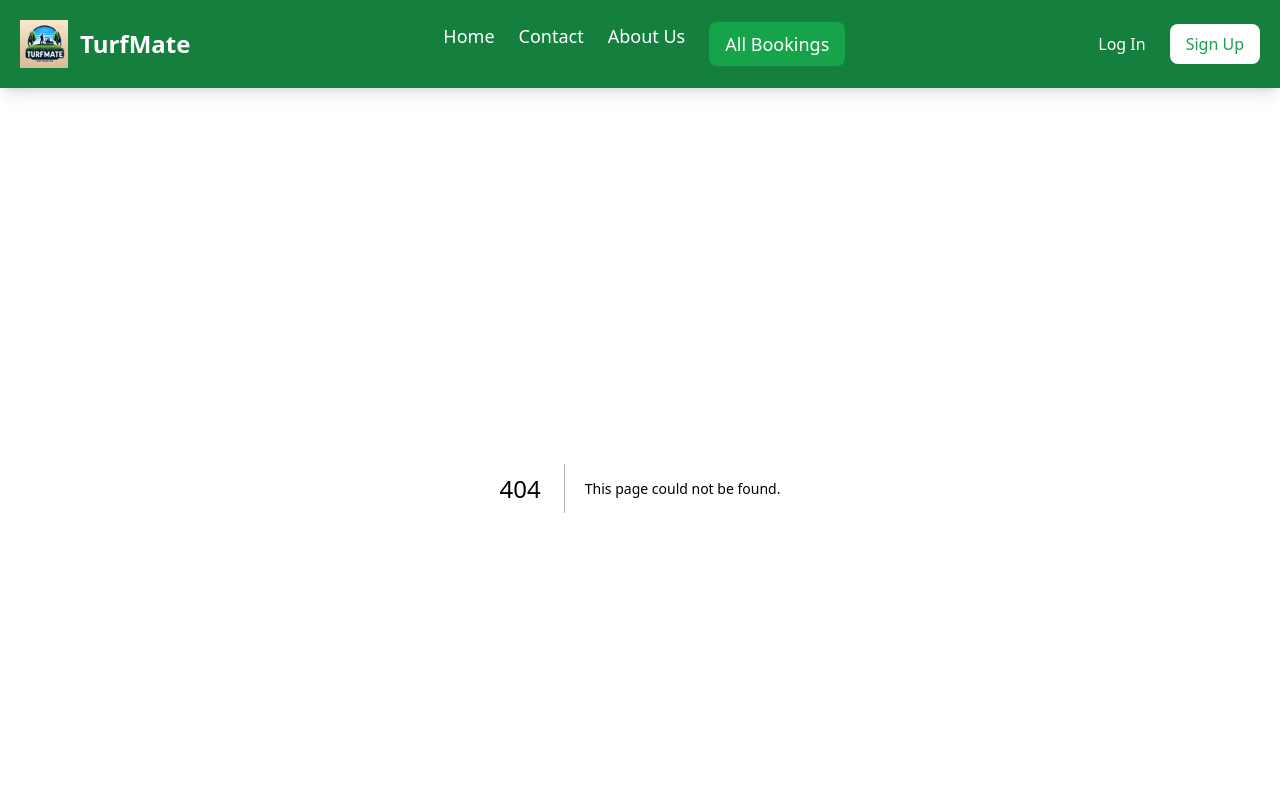
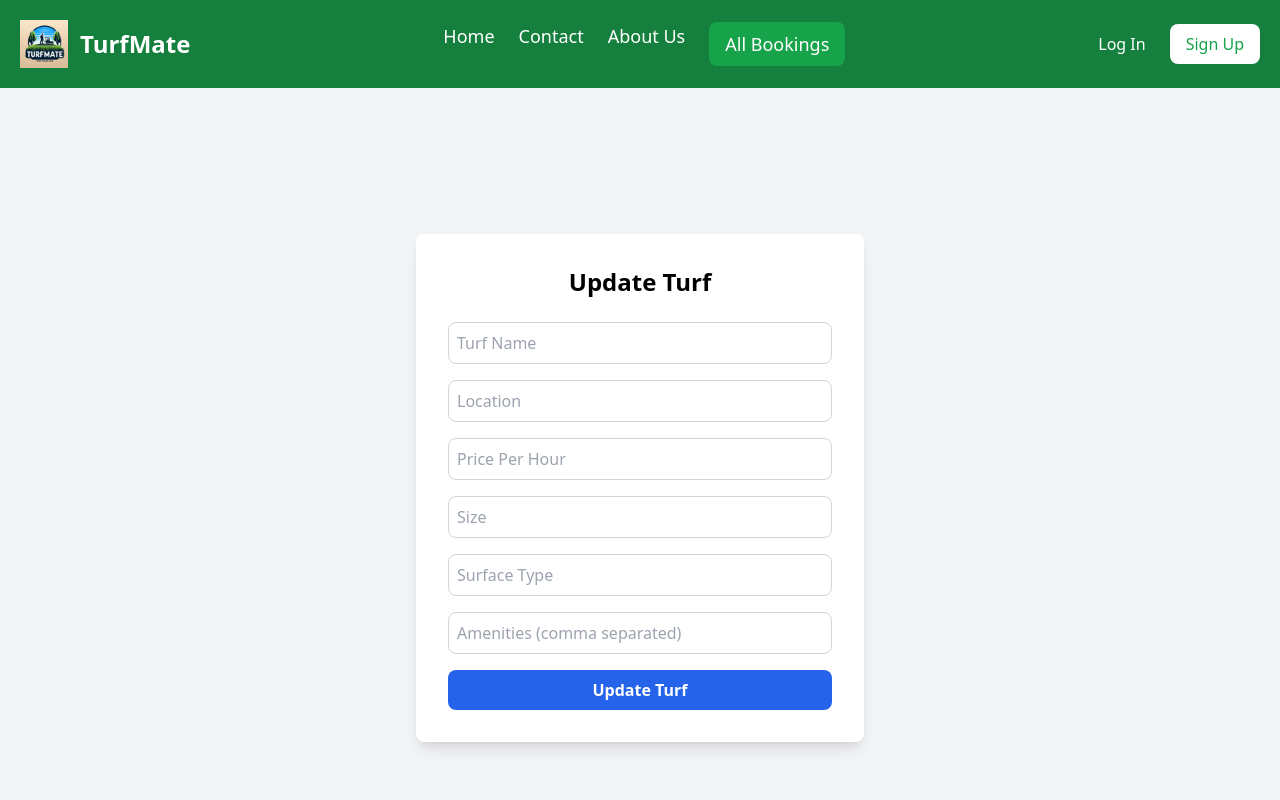
Before and after one commit to Mayanksahu13032004/turf, a Next.js app: page /update in a window 1280 px wide. Before the commit this address had no page. Shown: the top 800 px of the page. Built offline with nearby package versions, Linux system fonts and the light colour scheme.

Commit message:
update turf

```diff
--- a/src/app/_components/header.tsx
+++ b/src/app/_components/header.tsx
@@ -19,7 +19,14 @@ const Header = () => {
   const getUserID = (): string | null => {
     if (typeof window !== "undefined") {
       const userData = localStorage.getItem("user");
-      return userData ? JSON.parse(userData).user._id || JSON.parse(userData).user.id : null;
+      try {
+        const parsed = userData ? JSON.parse(userData) : null;
+        return parsed?.user?._id || parsed?.user?.id || null;
+      } catch (error) {
+        console.error("Error parsing userData:", error);
+        return null;
+      }
+
     }
     return null;
   };
--- a/src/app/admin/page.tsx
+++ b/src/app/admin/page.tsx
@@ -112,6 +112,28 @@
       }, 2000);
     };
 
+    const handleDeleteTurf = async (turfId: string) => {
+      if (!adm || !turfId) return;
+
+      const confirm = window.confirm("Are you sure you want to delete this turf?");
+      if (!confirm) return;
+
+      try {
+        const response = await axios.delete(`http://localhost:3000/api/adminturf/${adm}/${turfId}`);
+        toast.success("Turf deleted successfully!");
+        fetchTurf(); // Refresh turf list
+      } catch (error: any) {
+        console.error("Error deleting turf:", error);
+        toast.error(error.response?.data?.message || "Failed to delete turf.");
+      }
+    };
+    const handleUpdateClick = (turfData: ITurf) => {
+      localStorage.setItem("turfToUpdate", JSON.stringify(turfData)); // Save turf data
+      router.push(`/update?turfId=${turfData._id}`); // Navigate to update page
+    };
+
+
+
     return (
       <div className="flex h-screen bg-gray-50">
         <ToastContainer position="top-right" autoClose={2000} />
@@ -169,9 +191,29 @@
         <p><span className="font-medium text-gray-700">Surface:</span> {t.surfaceType}</p>
         <p><span className="font-medium text-gray-700">Amenities:</span> {t.amenities?.length ? t.amenities.join(", ") : "No amenities available"}</p>
       </div>
+
+      {/* Buttons */}
+      <div className="mt-4 flex gap-3">
+      <button
+  onClick={() => handleUpdateClick(t)}
+  className="bg-yellow-500 hover:bg-yellow-600 text-white px-4 py-2 rounded-lg text-sm"
+>
+  Update
+</button>
+
+
+
+        <button
+          onClick={() => handleDeleteTurf(t._id)}
+          className="bg-red-500 hover:bg-red-600 text-white px-4 py-2 rounded-lg text-sm"
+        >
+          Delete
+        </button>
+      </div>
     </div>
   </div>
 ))}
+
         </div>
       ) : (
         <p className="text-gray-500 text-lg">No turfs found.</p>
@@ -191,19 +233,21 @@
     {order.map((o) => (
       <div key={String(o._id)} className="bg-white shadow-lg rounded-xl p-6 hover:shadow-xl transition-shadow duration-300">
         <h3 className="text-xl font-semibold text-blue-600">{o.startTime}</h3>
-              <p className="text-gray-700 font-medium mt-2">Booked by: <span className="text-black font-bold">{o._id}</span></p>
-              <p className="text-gray-700 font-medium mt-2">Turf Booked: <span className="text-black font-bold">{o.turf_id.name}</span></p>
+        <p className="text-gray-700 font-medium mt-2">Booked by: <span className="text-black font-bold">{String(o._id)}</span></p>
+        <p className="text-gray-700 font-medium mt-2">Turf Booked: <span className="text-black font-bold">{((o.turf_id as unknown) as { name: string }).name}</span>
+        </p>
 
         <p className="text-lg font-bold text-green-600 mt-2">Total Price: ₹{o.price}</p>
-              <p className="text-sm text-gray-500 mt-2">📅 Date: <span className="font-medium">{o.date}</span></p>
-              <p className="text-sm text-gray-500 mt-1">⏰ Time Slot: <span className="font-medium"> {o.startTime}-{o.endTime}</span></p>
-              <p className="text-sm text-gray-500 mt-1">Status <span className="font-medium"> {o.paymentStatus}</span></p>
+        <p className="text-sm text-gray-500 mt-2">📅 Date: <span className="font-medium">{new Date(o.date).toLocaleDateString()}</span></p>
+        <p className="text-sm text-gray-500 mt-1">⏰ Time Slot: <span className="font-medium"> {o.startTime} - {o.endTime}</span></p>
+        <p className="text-sm text-gray-500 mt-1">Status: <span className="font-medium">{o.paymentStatus}</span></p>
       </div>
     ))}
   </div>
 ) : (
   <p className="text-center text-gray-500 text-lg font-semibold mt-10">No bookings found.</p>
 )}
+
     </div>
   )}
 
--- a/src/app/page.tsx
+++ b/src/app/page.tsx
@@ -43,16 +43,29 @@ export default function Home() {
   const [searchLocation, setSearchLocation] = useState<string>("");
   const [searchName, setSearchName] = useState<string>("");
   const router = useRouter();
-
   const getUserID = (): string | null => {
     if (typeof window !== "undefined") {
-      const userData = localStorage.getItem("user");
-      return userData
-        ? JSON.parse(userData).user._id || JSON.parse(userData).user.id
-        : null;
+      try {
+        const userData = localStorage.getItem("user");
+        if (userData) {
+          const parsedData = JSON.parse(userData);
+
+          // Ensure `user` exists inside parsedData
+          const user = parsedData?.user || parsedData;
+
+          if (!user) return null;
+
+          return user._id || user.id || null;
+        }
+      } catch (error) {
+        console.error("Error parsing user data:", error);
+        return null;
+      }
     }
     return null;
   };
+
+
   const [price, setPrice] = useState(null);
 
   useEffect(() => {
--- /dev/null
+++ b/src/app/update/page.tsx
@@ -0,0 +1,138 @@
+"use client";
+
+import { useEffect, useState } from "react";
+import { useRouter, useSearchParams } from "next/navigation";
+import axios from "axios";
+import { toast } from "react-toastify";
+import "react-toastify/dist/ReactToastify.css";
+
+const UpdateTurfPage = () => {
+  const searchParams = useSearchParams();
+  const turfId = searchParams.get("turfId");
+  const [createdBy, setCreatedBy] = useState("");
+
+
+  const router = useRouter();
+
+  const [formData, setFormData] = useState({
+    name: "",
+    location: "",
+    pricePerHour: "",
+    size: "",
+    surfaceType: "",
+    amenities: "",
+  });
+
+
+
+  useEffect(() => {
+    const storedTurf = localStorage.getItem("turfToUpdate");
+    if (storedTurf) {
+      const parsedTurf = JSON.parse(storedTurf);
+      if (parsedTurf._id === turfId) {
+        setFormData({
+          name: parsedTurf.name,
+          location: parsedTurf.location,
+          pricePerHour: parsedTurf.pricePerHour,
+          size: parsedTurf.size,
+          surfaceType: parsedTurf.surfaceType,
+          amenities: parsedTurf.amenities?.join(", "),
+        });
+        setCreatedBy(parsedTurf.createdBy);
+      }
+    }
+  }, [turfId]);
+
+  const handleSubmit = async (e: React.FormEvent) => {
+    e.preventDefault();
+    try {
+        await axios.patch(`http://localhost:3000/api/adminturf/${createdBy}/${turfId}`, {
+            ...formData,
+            amenities: formData.amenities.split(",").map((a) => a.trim()),
+          });
+
+      toast.success("Turf updated successfully!");
+      router.push("/admin");
+    } catch (error) {
+      console.error("Update failed:", error);
+      toast.error("Failed to update turf.");
+    }
+  };
+
+  const handleChange = (e: React.ChangeEvent<HTMLInputElement>) => {
+    setFormData({ ...formData, [e.target.name]: e.target.value });
+  };
+
+
+  return (
+    <div className="min-h-screen flex items-center justify-center bg-gray-100">
+      <div className="bg-white p-8 rounded-lg shadow-lg w-full max-w-md">
+        <h2 className="text-2xl font-bold mb-6 text-center">Update Turf</h2>
+        <form onSubmit={handleSubmit} className="space-y-4">
+          <input
+            type="text"
+            name="name"
+            value={formData.name}
+            onChange={handleChange}
+            placeholder="Turf Name"
+            className="w-full p-2 border border-gray-300 rounded-lg"
+            required
+          />
+          <input
+            type="text"
+            name="location"
+            value={formData.location}
+            onChange={handleChange}
+            placeholder="Location"
+            className="w-full p-2 border border-gray-300 rounded-lg"
+            required
+          />
+          <input
+            type="number"
+            name="pricePerHour"
+            value={formData.pricePerHour}
+            onChange={handleChange}
+            placeholder="Price Per Hour"
+            className="w-full p-2 border border-gray-300 rounded-lg"
+            required
+          />
+          <input
+            type="text"
+            name="size"
+            value={formData.size}
+            onChange={handleChange}
+            placeholder="Size"
+            className="w-full p-2 border border-gray-300 rounded-lg"
+            required
+          />
+          <input
+            type="text"
+            name="surfaceType"
+            value={formData.surfaceType}
+            onChange={handleChange}
+            placeholder="Surface Type"
+            className="w-full p-2 border border-gray-300 rounded-lg"
+            required
+          />
+          <input
+            type="text"
+            name="amenities"
+            value={formData.amenities}
+            onChange={handleChange}
+            placeholder="Amenities (comma separated)"
+            className="w-full p-2 border border-gray-300 rounded-lg"
+            required
+          />
+          <button
+            type="submit"
+            className="w-full bg-blue-600 hover:bg-blue-700 text-white font-bold py-2 rounded-lg"
+          >
+            Update Turf
+          </button>
+        </form>
+      </div>
+    </div>
+  );
+};
+
+export default UpdateTurfPage;
```
Lines whose indentation alone changed are shown as unchanged.
